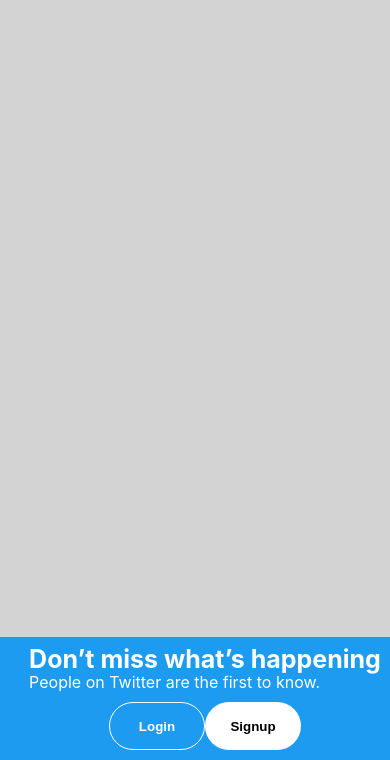
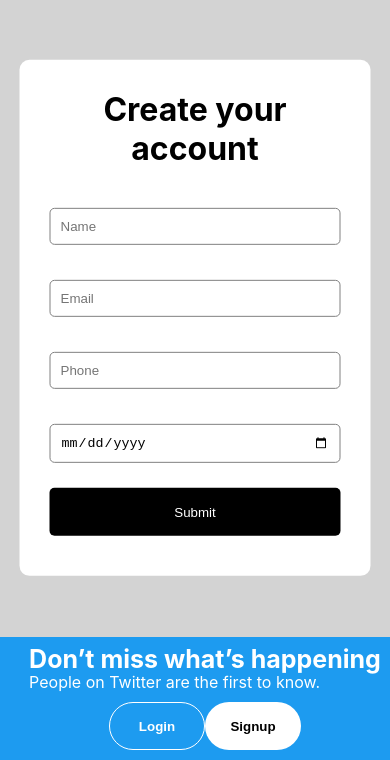
Before and after one commit to rahulbbbb/Twitter-clone, a React (Create React App) app: page /signupform in a window 390 px wide. Shown: the part 104-864 px from the top of the page. Built offline with nearby package versions, Linux system fonts and the light colour scheme.

Commit message:
form commit

```diff
--- a/src/App.js
+++ b/src/App.js
@@ -3,6 +3,7 @@ import React  from 'react';
 import Navbar from './components/Navbar';
 import { Routes, Route } from 'react-router-dom';
 import SignUp from './SignUp/SignUp';
+import SignUpForm from "./SignUpForm/SignUpForm";
 
 
 function App() {
@@ -12,6 +13,8 @@ function App() {
       <Routes>
         <Route path= '/login' element={<Login/>}/>
         <Route path= '/signup' element={<SignUp/>}/>
+        <Route path= '/signupform' element={<SignUpForm/>}/>
+
       </Routes>
 
 
--- a/src/SignUp/SignUp.js
+++ b/src/SignUp/SignUp.js
@@ -1,14 +1,23 @@
 import './SignUp.css';
-import { FcGoogle } from "react-icons/fc";
-import {FaApple} from "react-icons/fa";
-import{FaTwitter} from "react-icons/fa";
+import { useState } from 'react';
+import { FcGoogle } from 'react-icons/fc';
+import { FaApple } from 'react-icons/fa';
+import { FaTwitter } from 'react-icons/fa';
+import SignUpForm from '../SignUpForm/SignUpForm';
+import { Link } from 'react-router-dom';
 
 
-export default function SignUp (){
-    return(
+export default function SignUp() {
+  const [showForm, setShowForm] = useState(false);
+
+  const handleCreateAccount = () => {
+    setShowForm(true);
+  };
+
+  return (
     <>
       <div className="logo-box">
-        <FaTwitter color="Royalblue" size={35}/>
+        <FaTwitter color="Royalblue" size={35} />
         <h2>Join Twitter today</h2>
 
         <button>
@@ -17,22 +26,37 @@ export default function SignUp (){
         </button>
 
         <button>
-            <FaApple size={25}/>
+          <FaApple size={25} />
           Sign up with Apple
         </button>
 
-            <hr></hr>
+        <hr />
+
         <span>or</span>
 
-            <button style={{background:'black', color:'white',}}>
+        {!showForm ? (
+          <button
+            style={{ background: 'black', color: 'white' }}
+            onClick={handleCreateAccount}
+          >
+           <Link style={{ textDecoration: 'none', color:"white" }} to="/signupform">
             Create account
+            </Link>
           </button>
+        ) : (
+          <SignUpForm />
+        )}
 
-            <p>By signing up, you agree to the <a style={{color:'skyblue'}}>Terms of Service</a> and <a style={{color:'skyblue'}}>Privacy Policy,</a>
-            including <a style={{color:'skyblue'}}>Cookie Use.</a></p>
-            <p className="last-line">Have an account already? <a style={{color:'skyblue'}}>Log in</a></p>
+        <p>
+          By signing up, you agree to the <a style={{ color: 'skyblue' }}>Terms of Service</a> and{' '}
+          <a style={{ color: 'skyblue' }}>Privacy Policy</a>, including{' '}
+          <a style={{ color: 'skyblue' }}>Cookie Use</a>.
+        </p>
+
+        <p className="last-line">
+          Have an account already? <a style={{ color: 'skyblue' }}>Log in</a>
+        </p>
       </div>
     </>
-
-    )
+  );
 }
--- /dev/null
+++ b/src/SignUpForm/SignUpForm.js
@@ -0,0 +1,79 @@
+import React, { useState } from 'react';
+import styles from './SignUpForm.module.css';
+
+const SignUpForm = () => {
+  const [user, setUser] = useState({
+    name: '',
+    email: '',
+    phone: '',
+    dob: '',
+  });
+
+  const handleInputChange = (e) => {
+    setUser({ ...user, [e.target.name]: e.target.value });
+  };
+
+  const handleSignUp = (e) => {
+    e.preventDefault();
+    const storedUsers = JSON.parse(localStorage.getItem('users')) || [];
+
+     storedUsers.push(user);
+
+    localStorage.setItem('users', JSON.stringify(storedUsers));
+
+    setUser({
+      name: '',
+      email: '',
+      phone: '',
+      dob: '',
+    });
+  };
+
+  return (
+    <form className={styles.logobox} onSubmit={handleSignUp}>
+        <h1>Create your account</h1>
+      <input
+        type="text"
+        name="name"
+        value={user.name}
+        onChange={handleInputChange}
+        placeholder="Name"
+        required
+        className={styles.inputField}
+      />
+      <input
+        type="email"
+        name="email"
+        value={user.email}
+        onChange={handleInputChange}
+        placeholder="Email"
+        required
+        className={styles.inputField}
+      />
+      <input
+        type="tel"
+        name="phone"
+        value={user.phone}
+        onChange={handleInputChange}
+        placeholder="Phone"
+        required
+        className={styles.inputField}
+      />
+      <input
+        type="date"
+        name="dob"
+        value={user.dob}
+        onChange={handleInputChange}
+        placeholder="Date of Birth"
+        required
+        className={styles.inputField}
+      />
+
+      <button  style={{ background: 'black', color: 'white' }} className={styles.submitButton} type="submit">
+        Submit
+      </button>
+    </form>
+  );
+};
+
+export default SignUpForm;
--- /dev/null
+++ b/src/SignUpForm/SignUpForm.module.css
@@ -0,0 +1,51 @@
+* {
+    margin: 0;
+    padding: 0;
+    box-sizing: border-box;
+  }
+
+  body {
+    background-color: lightgray;
+  }
+
+  h1{
+    margin-bottom: 20px;
+  }
+
+  .logobox {
+    background: white;
+    padding: 30px 120px;
+    height: 70vh;
+    width: 550px;
+    position: absolute;
+    top: 50%;
+    left: 50%;
+    transform: translate(-50%, -50%);
+    border-radius: 10px;
+    text-align: center;
+  }
+
+  .inputField {
+    width: 100%;
+    padding: 10px;
+    margin-bottom: 15px;
+    margin-top: 20px;
+    border: 1px solid gray;
+    border-radius: 5px;
+  }
+
+  .submitButton {
+    width: 100%;
+    padding: 10px;
+    border: none;
+    border-radius: 5px;
+    cursor: pointer;
+  }
+
+  @media (max-width: 768px) {
+    .logobox {
+      width: 90%;
+      height: auto;
+      padding: 30px;
+    }
+}
```
Lines whose indentation alone changed are shown as unchanged.
